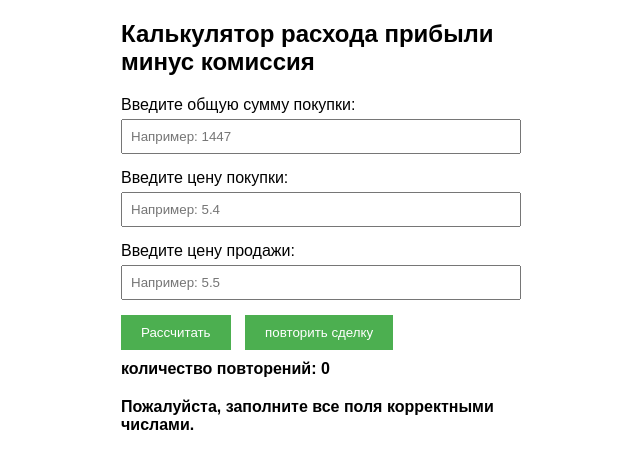
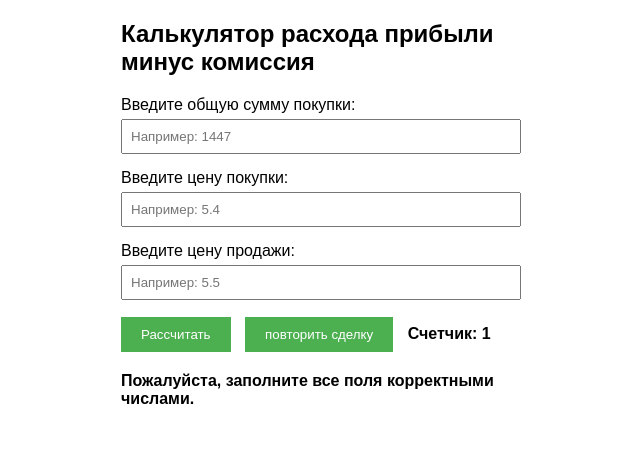
Before and after one commit to Alik0Z/calculator_with_repetition, a plain HTML site: page index.html in a window 1280 px wide. Both pictures are taken after a click on the button "Рассчитать". Shown: the whole page, without its empty margins (319-959 px from the left). Drawn offline with Linux system fonts and the light colour scheme.

Commit message:
Update index.html

```diff
--- a/index.html
+++ b/index.html
@@ -86,6 +86,7 @@
       const z = parseFloat(document.getElementById('z').value);
 
       transferCount++;
+      document.getElementById('transferCounter').textContent = `Счетчик: ${transferCount}`;
       if (isNaN(x) || isNaN(y) || isNaN(z)) {
         document.getElementById('result').textContent = 'Пожалуйста, заполните все поля корректными числами.';
         document.getElementById('adjustedResult').textContent = '';
```
